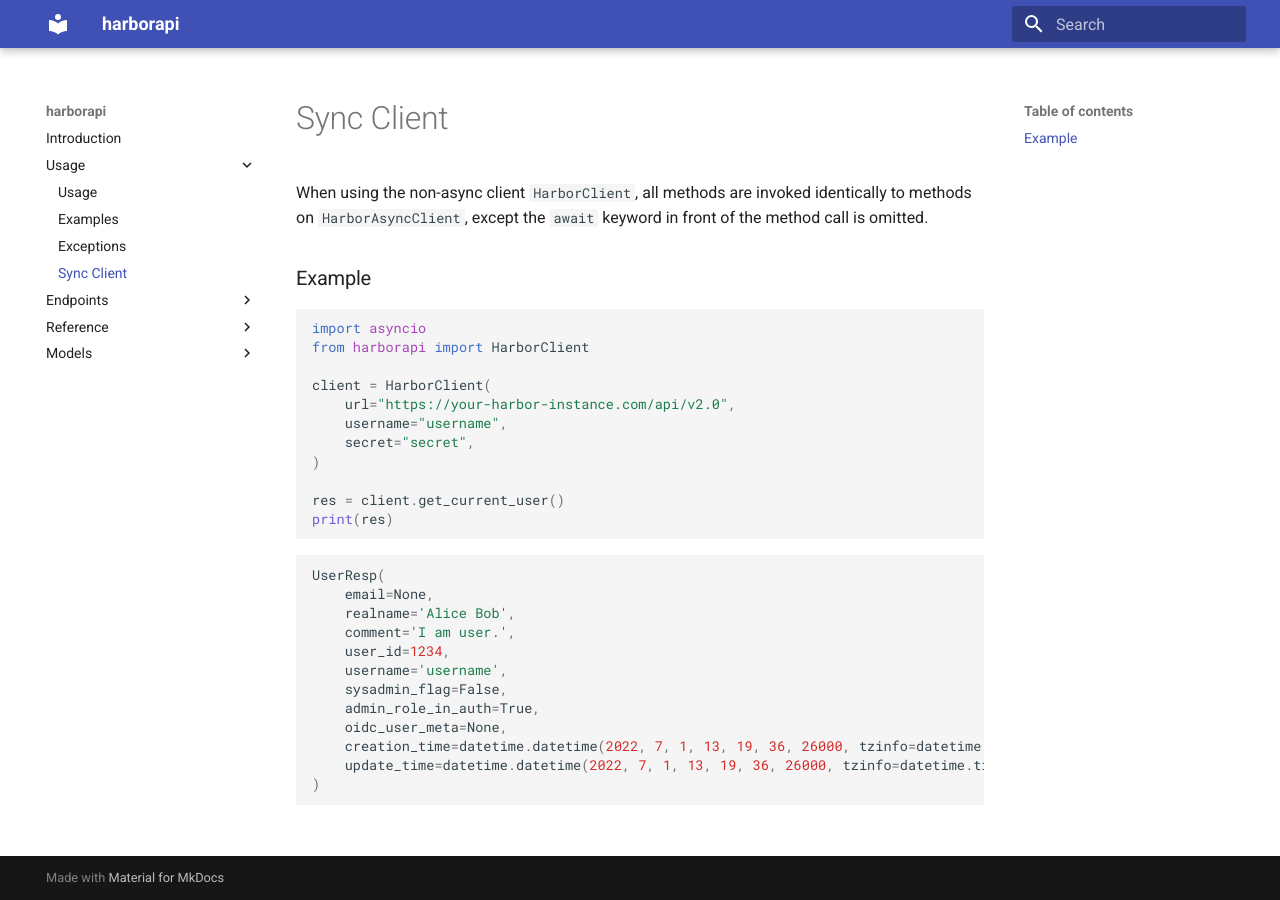
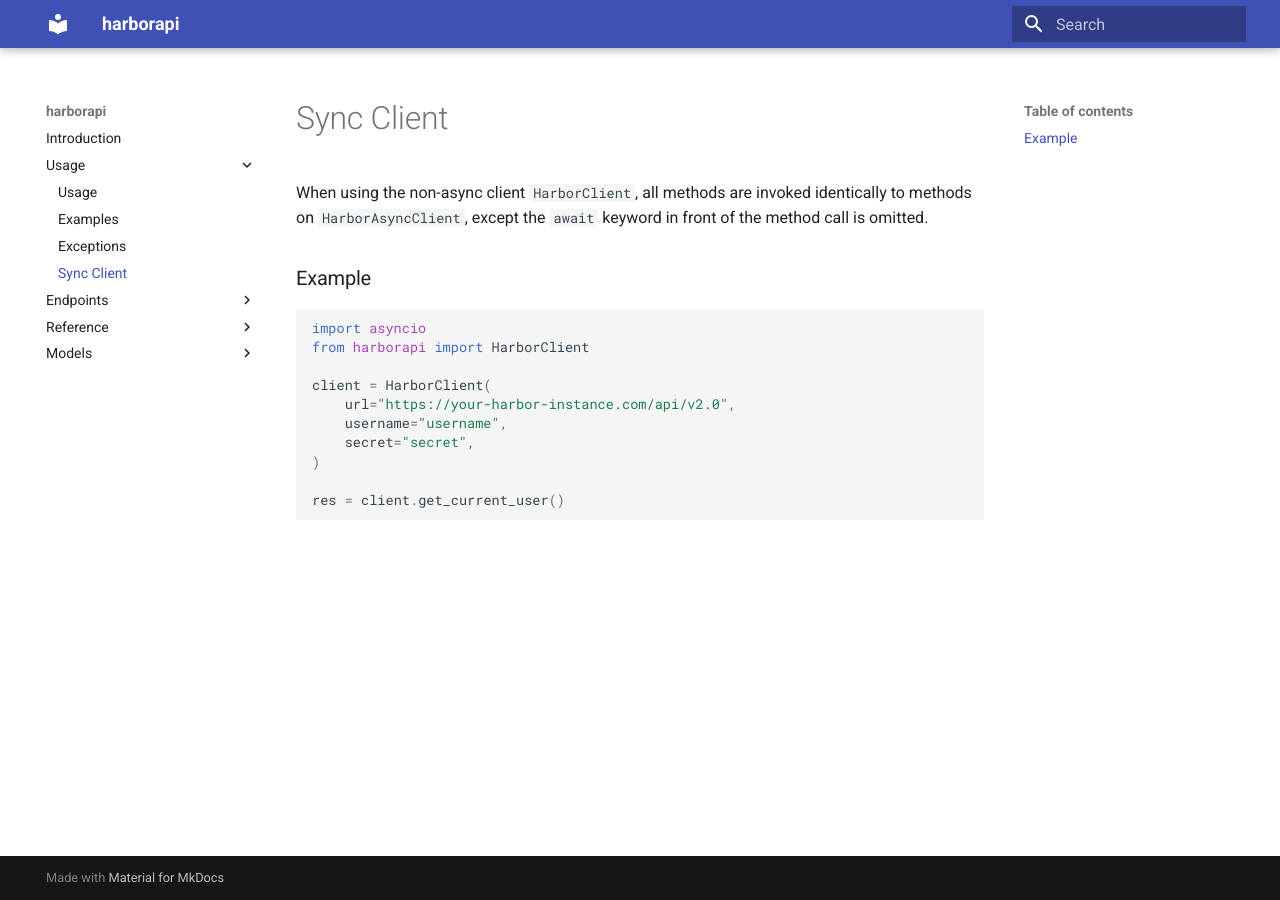
Before and after one commit to unioslo/harborapi, an MkDocs documentation site: the page built from docs/usage/sync-client.md, in a window 1280 px wide. Built offline with MkDocs 1.6.1 and Material for MkDocs 9.7.7, drawn with Linux system fonts in a browser that asks for light colours.

Commit message:
Docs: remove sync-client example

````diff
--- a/docs/usage/sync-client.md
+++ b/docs/usage/sync-client.md
@@ -15,20 +15,4 @@
 )
 
 res = client.get_current_user()
-print(res)
 ```
-
-```py
-UserResp(
-    email=None,
-    realname='Alice Bob',
-    comment='I am user.',
-    user_id=1234,
-    username='username',
-    sysadmin_flag=False,
-    admin_role_in_auth=True,
-    oidc_user_meta=None,
-    creation_time=datetime.datetime(2022, 7, 1, 13, 19, 36, 26000, tzinfo=datetime.timezone.utc),
-    update_time=datetime.datetime(2022, 7, 1, 13, 19, 36, 26000, tzinfo=datetime.timezone.utc),
-)
-```
````
Also changed, not shown: 1 other file.
